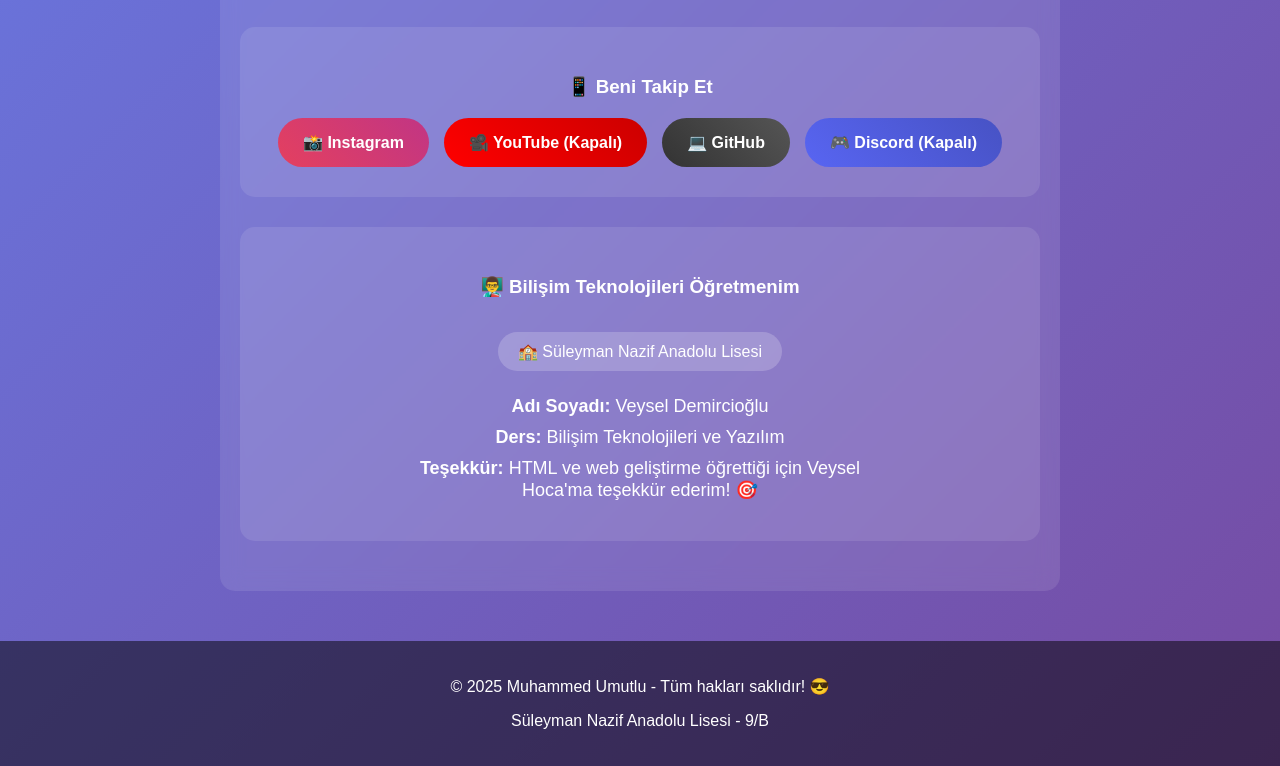
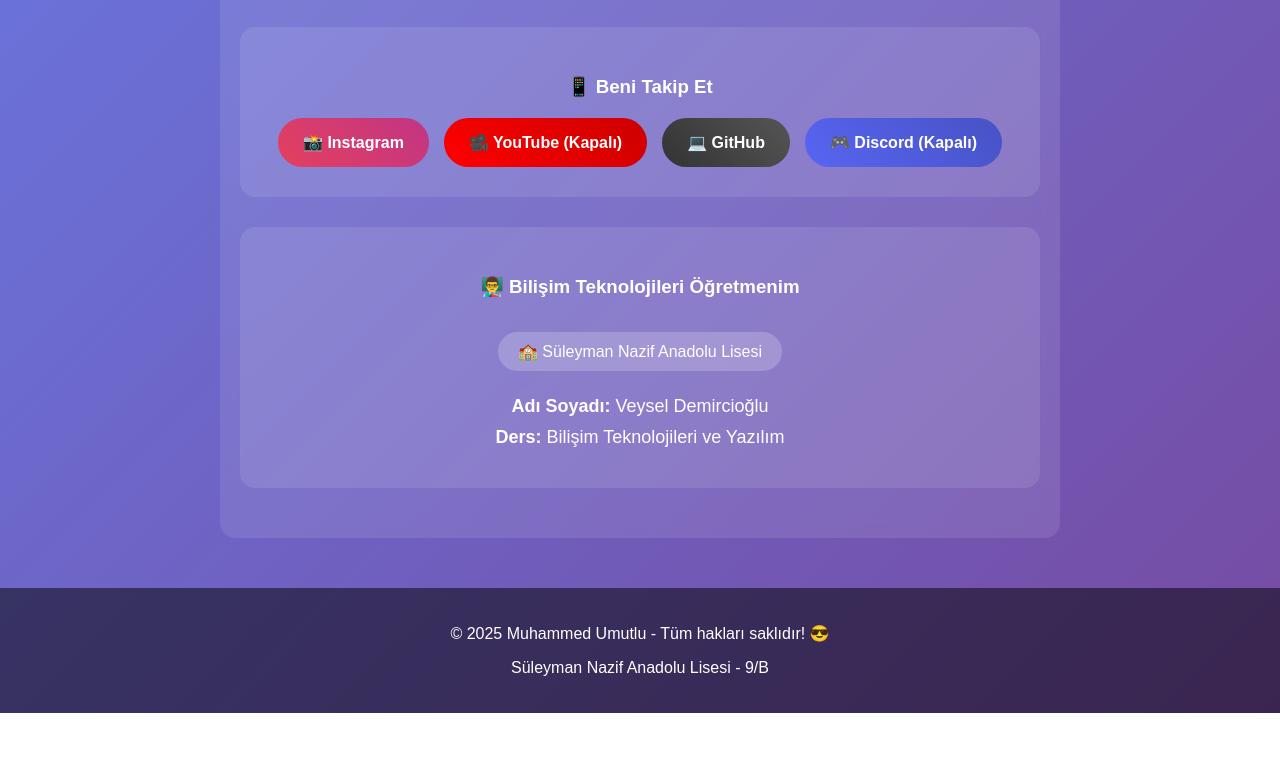
Before and after one commit to weixtvip/weixtvip.github.io, a plain HTML site: page index.html in a window 1280 px wide. Shown: the part 635-1401 px from the top of the page. After the commit the page ends 1348 px from the top, so only its background shows below. Drawn offline with Linux system fonts and the light colour scheme.

Commit message:
index.html

```diff
--- a/index.html
+++ b/index.html
@@ -206,8 +206,7 @@
                 </div>
                 <p><strong>Adı Soyadı:</strong> Veysel Demircioğlu</p>
                 <p><strong>Ders:</strong> Bilişim Teknolojileri ve Yazılım</p>
-                <p><strong>Teşekkür:</strong> HTML ve web geliştirme öğrettiği için Veysel Hoca'ma teşekkür ederim! 🎯</p>
-            </div>
+              </div>
         </div>
     </div>
 
```
